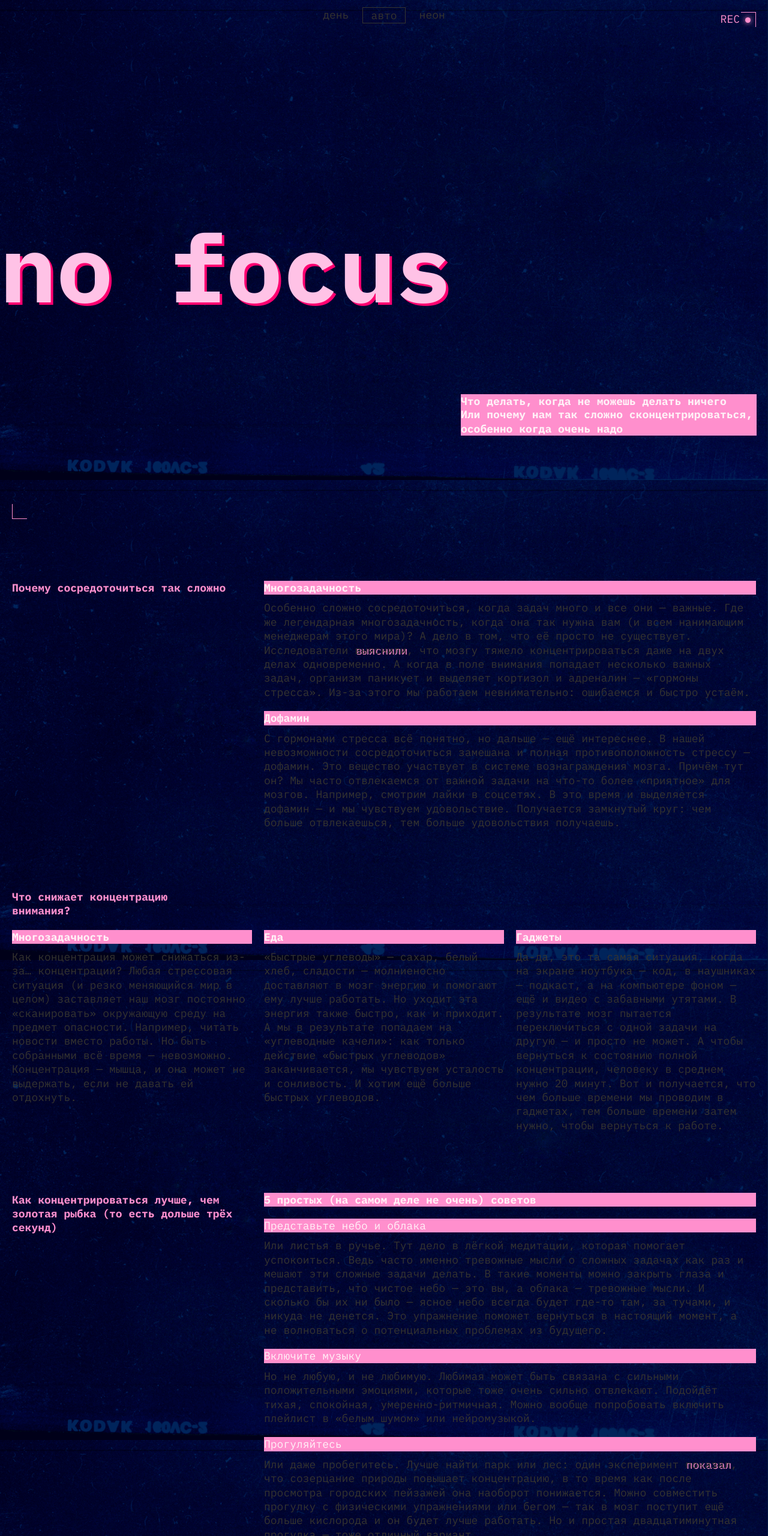
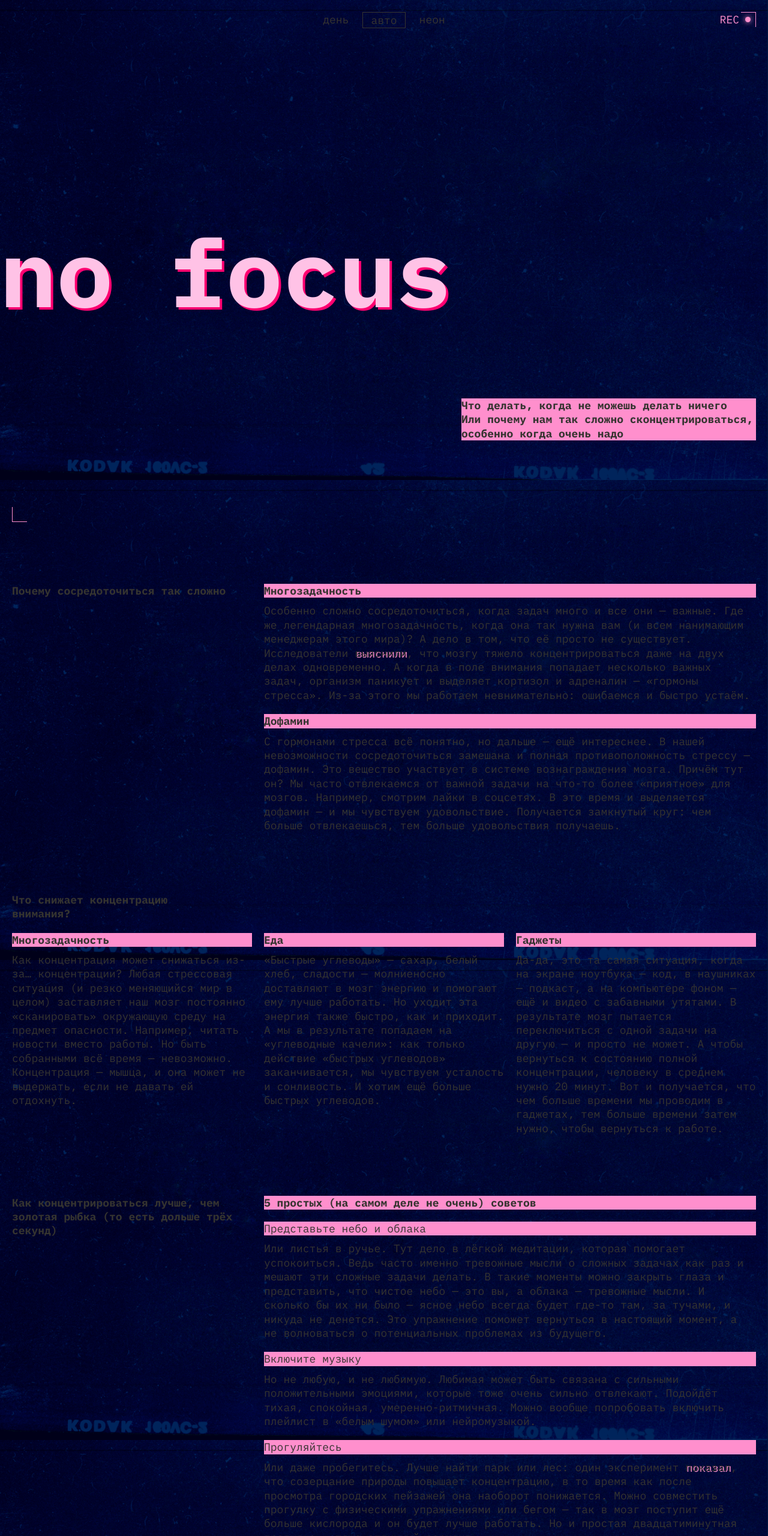
Before and after one commit to appleblossoms/slozhno-sosredotochitsya, a plain HTML site: page index.html in a window 1280 px wide. Shown: the top 2560 px of the page at 60% size. Drawn offline with Linux system fonts and the light colour scheme.

Commit message:
a few improvements

```diff
--- a/index.html
+++ b/index.html
@@ -1,16 +1,16 @@
 <!DOCTYPE html>
 <html lang="ru">
   <head>
-    <meta charset="UTF-8" />
-    <meta http-equiv="X-UA-Compatible" content="IE=edge" />
-    <meta name="viewport" content="width=device-width, initial-scale=1.0" />
+    <meta charset="UTF-8"/>
+    <meta http-equiv="X-UA-Compatible" content="IE=edge"/>
+    <meta name="viewport" content="width=device-width, initial-scale=1.0"/>
     <title>Сложно сосредоточиться</title>
+    <link rel="stylesheet" href="./fonts/fonts.css">
+    <link rel="stylesheet" href="./styles/globals.css">
     <link rel="stylesheet" href="./styles/variables.css">
     <link rel="stylesheet" href="./styles/style.css">
     <link rel="stylesheet" href="./styles/dark.css">
     <link rel="stylesheet" href="./styles/light.css">
-    <link rel="stylesheet" href="./styles/globals.css">
-    <link rel="stylesheet" href="./fonts/fonts.css">
     <meta name="color-scheme" content="dark light">
     <link rel="icon" href="./images/favicon.ico" sizes="any">
     <link rel="icon" href="./images/favicon.svg" type="image/svg+xml">
@@ -53,69 +53,68 @@
     </header>
     <main class="main">
       <section class="main__section">
-        <h2 class="main__section-title">Почему сосредоточиться так
-сложно</h2>
-        <ul class="main__section-list">
-          <lh class="title-decor">Многозадачность</lh>
-          <li class="main__section-list_item">
+        <h2 class="main__section-title">Почему сосредоточиться так сложно</h2>
+        <article class="main__section-list">
+          <h3 class="main__section-list_header title-decor">Многозадачность</h3>
+          <p class="main__section-list_item">
             Особенно сложно сосредоточиться, когда задач много и все они — важные. Где же легендарная многозадачность, когда она так нужна вам (и всем нанимающим менеджерам этого мира)? А дело в том, что её просто не существует. Исследователи <a class="link" href="https://dana.org/article/multicosts-of-multitasking/">выяснили</a>, что мозгу тяжело концентрироваться даже на двух делах одновременно. А когда в поле внимания попадает несколько важных задач, организм паникует и выделяет кортизол и адреналин — «гормоны стресса». Из-за этого мы работаем невнимательно: ошибаемся и быстро устаём.
-          </li>
-          <lh class="title-decor">Дофамин</lh>
-          <li class="main__section-list_item">
+          </p>
+          <h3 class="main__section-list_header title-decor">Дофамин</h3>
+          <p class="main__section-list_item">
             С гормонами стресса всё понятно, но дальше — ещё интереснее. В нашей невозможности сосредоточиться замешана и полная противоположность стрессу — дофамин. Это вещество участвует в системе вознаграждения мозга. Причём тут он? Мы часто отвлекаемся от важной задачи на что-то более «приятное» для мозгов. Например, смотрим лайки в соцсетях. В это время и выделяется дофамин — и мы чувствуем удовольствие. Получается замкнутый круг: чем больше отвлекаешься, тем больше удовольствия получаешь.
-          </li>
-        </ul>
+          </p>
+        </article>
       </section>
 
       <section class="main__section">
         <h2 class="main__section-title">Что снижает концентрацию внимания?</h2>
-        <ul class="main__section-list">
-          <lh class="title-decor">Многозадачность</lh>
-          <li class="main__section-list_item">
+        <article class="main__section-list">
+          <h3 class="main__section-list_header title-decor">Многозадачность</h3>
+          <p class="main__section-list_item">
             Как концентрация может снижаться из-за… концентрации? Любая стрессовая ситуация (и резко меняющийся мир в целом) заставляет наш мозг постоянно «сканировать» окружающую среду на предмет опасности. Например, читать новости вместо работы. Но быть собранными всё время — невозможно. Концентрация — мышца, и она может не выдержать, если не давать ей отдохнуть.
-          </li>
-          <lh class="title-decor">Еда</lh>
-          <li class="main__section-list_item">
+          </p>
+          <h3 class="main__section-list_header title-decor">Еда</h3>
+          <p class="main__section-list_item">
             «Быстрые углеводы» — сахар, белый хлеб, сладости — молниеносно доставляют в мозг энергию и помогают ему лучше работать. Но уходит эта энергия также быстро, как и приходит. А мы в результате попадаем на «углеводные качели»: как только действие «быстрых углеводов» заканчивается, мы чувствуем усталость и сонливость. И хотим ещё больше быстрых углеводов.
-          </li>
-          <lh class="title-decor">Гаджеты</lh>
-          <li class="main__section-list_item">
+          </p>
+          <h3 class="main__section-list_header title-decor">Гаджеты</h3>
+          <p class="main__section-list_item">
             Да-да, это та самая ситуация, когда на экране ноутбука — код, в наушниках — подкаст, а на компьютере фоном — ещё и видео с забавными утятами. В результате мозг пытается переключиться с одной задачи на другую — и просто не может. А чтобы вернуться к состоянию полной концентрации, человеку в среднем нужно 20 минут. Вот и получается, что чем больше времени мы проводим в гаджетах, тем больше времени затем нужно, чтобы вернуться к работе.
-          </li>
-        </ul>
+          </p>
+        </article>
       </section>
 
       <section class="main__section">
         <h2 class="main__section-title">Как концентрироваться лучше, чем золотая рыбка (то есть дольше трёх секунд)</h2>
         <div class="wrapper">
-        <p class="title-decor">5 простых (на самом деле не очень) советов</p>
-        <ul class="main__section-list">
-          <lh class="title-decor">Представьте небо и облака</lh>
-          <li class="main__section-list_item">
+        <h3 class="title-decor">5 простых (на самом деле не очень) советов</h3>
+        <article class="main__section-list">
+          <h3 class="main__section-list_header title-decor">Представьте небо и облака</h3>
+          <p class="main__section-list_item">
             Или листья в ручье. Тут дело в лёгкой медитации, которая помогает успокоиться. Ведь часто именно тревожные мысли о сложных задачах как раз и мешают эти сложные задачи делать. В такие моменты можно закрыть глаза и представить, что чистое небо — это вы, а облака — тревожные мысли. И сколько бы их ни было — ясное небо всегда будет где-то там, за тучами, и никуда не денется. Это упражнение поможет вернуться в настоящий момент, а не волноваться о потенциальных проблемах из будущего.
-          </li>
-          <lh class="title-decor">Включите музыку</lh>
-          <li class="main__section-list_item">
+          </p>
+          <h3 class="main__section-list_header title-decor">Включите музыку</h3>
+          <p class="main__section-list_item">
             Но не любую, и не любимую. Любимая может быть связана с сильными положительными эмоциями, которые тоже очень сильно отвлекают. Подойдёт тихая, спокойная, умеренно-ритмичная. Можно вообще попробовать включить плейлист в «белым шумом» или нейромузыкой.
-          </li>
-          <lh class="title-decor">Прогуляйтесь</lh>
-          <li class="main__section-list_item">
+          </p>
+          <h3 class="main__section-list_header title-decor">Прогуляйтесь</h3>
+          <p class="main__section-list_item">
             Или даже пробегитесь. Лучше найти парк или лес: один эксперимент <a class="link" href="https://www.sciencedirect.com/science/article/abs/pii/S0272494415000328">показал</a>, что созерцание природы повышает концентрацию, в то время как после просмотра городских пейзажей она наоборот понижается. Можно совместить прогулку с физическими упражнениями или бегом — так в мозг поступит ещё больше кислорода и он будет лучше работать. Но и простая двадцатиминутная прогулка — тоже отличный вариант.
-          </li>
-          <lh class="title-decor">Хорошо ешьте</lh>
-          <li class="main__section-list_item">
+          </p>
+          <h3 class="main__section-list_header title-decor">Хорошо ешьте</h3>
+          <p class="main__section-list_item">
             Мы — не ваша бабушка, но это правда важно. Выбирайте продукты, которые препятствуют резким скачкам сахара в крови. Например, с высоким содержанием клетчатки: овощи, ягоды, бобовые (нут, чечевица, фасоль), коричневый рис, хлеб из цельнозерновой пшеницы.
-          </li>
-          <lh class="title-decor">Читайте</lh>
-          <li class="main__section-list_item">
+          </p>
+          <h3 class="main__section-list_header title-decor">Читайте</h3>
+          <p class="main__section-list_item">
             Настоящие бумажные книги. Это правда помогает с концентрацией: чтобы прочитать пост в соцсети, достаточно нескольких минут или даже секунд. А вот интересная книга способна затянуть и на несколько часов и круто тренирует направленное внимание.
-          </li>
-        </ul>
+          </p>
+        </article>
         </div>
       </section>
 
       <section class="main__section">
-        <p class="title-decor">А можно в картинках?</p>
+        <h2 class="title-decor">А можно в картинках?</h2>
         <div class="gallery">
           <img class="gallery__image" src="./images/sunset.png" alt="Закат солнца">
           <img class="gallery__image" src="./images/ice-cream.png" alt="Мороженое">
@@ -126,7 +125,7 @@
       </section>
     </main>
     <footer class="footer decorated-zone">
-      <p class="title">focus</p>
+      <h2 class="title">focus</h2>
     </footer>
     <script src="./scripts/script.js"></script>
   </body>
--- a/styles/light.css
+++ b/styles/light.css
@@ -4,8 +4,10 @@
   --content-color: #353430;
   --title-color: #FFC2E6;
   --header-shadow-color: #FF0070;
-  --nav-color: #353430;
+  --nav-color: var(--content-color);
   --hover-color: rgba(50, 49, 45, 0.40);
+  --title-decor-color: var(--content-color);
+  --main-section-title-color: var(--content-color);
   background-image: url(../images/cover-image-light.png);
 }
 
@@ -18,6 +20,8 @@
     --header-shadow-color: #FF0070;
     --nav-color: #353430;
     --hover-color: rgba(50, 49, 45, 0.40);
+    --title-decor-color: var(--content-color);
+    --main-section-title-color: var(--content-color);
     background-image: url(../images/cover-image-light.png);
     }
 }
@@ -37,3 +41,9 @@
 .page.theme_light .decorative-sign {
   display: none;
 }
+
+  /* @media (width < 1024px) {
+    .page.theme_light .header__theme-menu-list {
+    margin-block-start: 17.4%;
+  }
+  } */
--- a/styles/style.css
+++ b/styles/style.css
@@ -1,7 +1,6 @@
 .page {
-  font-family: 'IBM Plex mono', sans-serif;
+  font-family: "IBM Plex mono", sans-serif;
   font-size: 18px;
-  min-width: 1024px;
   padding: 10px;
   color: var(--content-color);
   background-color: var(--main-color);
@@ -11,6 +10,14 @@
   background-attachment: fixed;
 }
 
+.page.theme_light {
+  background-image: url(../images/cover-image-light.png);
+}
+
+.page.theme_dark {
+  background-image: url(../images/cover-image-dark.png);
+}
+
 .header {
   position: relative;
   margin-block-end: 14.08%;
@@ -18,7 +25,7 @@
 
 .header::before {
   position: absolute;
-  content: ' ';
+  content: " ";
   width: 25px;
   height: 25px;
   border-block-start: 1px solid var(--accent-color);
@@ -26,10 +33,11 @@
   border-inline-start: none;
   border-inline-end: 1px solid var(--accent-color);
   right: 0;
+  top: 0;
 }
 
 .header::after {
-  content: ' ';
+  content: " ";
   width: 25px;
   height: 25px;
   border-block-start: none;
@@ -42,21 +50,22 @@
 
 .decorative-sign {
   color: var(--accent-color);
-  margin-block-end: 10.4%;
-  display: flex;
-  width: 100%;
-  justify-content: end;
+  position: absolute;
+  right: 28px;
+  top: 1px;
 }
 
 .decorative-sign::after {
-  content: ' ';
+  content: " ";
   width: 9px;
   height: 9px;
-  margin: 9px;
   background-color: var(--accent-color);
   display: inline-block;
   border-radius: 50%;
   filter: drop-shadow(0px 0px 4px var(--accent-color));
+  position: absolute;
+  top: 7px;
+  left: 42px;
 }
 
 .header__theme-menu {
@@ -70,6 +79,7 @@
   display: flex;
   flex-direction: column;
   row-gap: 11px;
+  margin-block-start: 17.74%;
 }
 
 .header__theme-menu-button {
@@ -80,14 +90,14 @@
   width: 100%;
 }
 
-.header__theme-menu-button:hover {
+.header__theme-menu-item:hover {
   outline: 1px solid var(--hover-color);
 }
 
 .header__theme-menu-button:focus-visible {
-  border: none;
-  border-block-end: 1px solid var(--nav-color);
-  margin-block-end: -1px;
+  outline: none;
+  text-decoration: underline;
+  text-underline-offset: 5 px;
 }
 
 .header__theme-menu-button:focus {
@@ -96,7 +106,6 @@
 
 .header__theme-menu-button_active {
   border: 1px solid var(--nav-color);
-  margin-block-end: -1px;
   pointer-events: none;
 }
 
@@ -105,7 +114,17 @@
   text-decoration: none;
 }
 
-.link, .header__theme-menu-button, .link {
+.link:hover {
+  text-decoration: underline;
+}
+
+.link:focus-visible {
+  outline: 1px solid var(--content-color);
+}
+
+.link,
+.header__theme-menu-button,
+.link {
   cursor: pointer;
 }
 
@@ -115,14 +134,14 @@
   font-weight: 700;
   font-size: clamp(7.25rem, 7.25rem + 0vw, 7.25rem);
   line-height: 82.5%;
-  margin-block: 18.73% 15.49%;
+  margin-block: 18.87% 15.7%;
   display: flex;
   width: 100%;
   justify-content: start;
 }
 
 .title-decor {
-  color: var(--main-color);
+  color: var(--title-decor-color);
   background-color: var(--accent-color);
   font-weight: 700;
   line-height: 130%;
@@ -134,10 +153,6 @@
   margin-left: auto;
 }
 
-.title-wrapper .title-decor {
-  margin: -1px;
-}
-
 .main {
   margin-block-end: 14.08%;
 }
@@ -146,12 +161,17 @@
   margin-block-end: -20px;
 }
 
-.main__section:nth-of-type(3) lh {
+.main__section-list_header,
+.title-decor {
+  font-size: 18px;
+}
+
+.main__section:nth-of-type(3) .main__section-list_header {
   font-weight: 400;
 }
 
-.main__section:nth-of-type(3) p {
-  margin-block-end: 20px;
+.main__section:nth-of-type(3) .main__section-list_header:first-of-type {
+  margin-block-start: 20px;
 }
 
 .main__section:nth-of-type(4) .title-decor {
@@ -171,7 +191,7 @@
 }
 
 .main__section-title {
-  color: var(--accent-color);
+  color: var(--main-section-title-color);
   font-size: 18px;
   font-weight: 700;
   margin-block-end: 21px;
@@ -195,9 +215,11 @@
   display: inline;
 }
 
-footer::before {
+.footer::before {
   position: absolute;
-  content: ' ';
+  top: 0;
+  right: 0;
+  content: " ";
   width: 25px;
   height: 25px;
   border-block-start: 1px solid var(--accent-color);
@@ -207,12 +229,13 @@ footer::before {
 }
 
 .footer {
+  position: relative;
   display: grid;
   justify-items: end;
 }
 
 .footer::after {
-  content: ' ';
+  content: " ";
   width: 25px;
   height: 25px;
   border-block-start: none;
@@ -231,20 +254,13 @@ footer::before {
   text-shadow: 2px 2px 0 var(--header-shadow-color);
 }
 
-@media (width >= 1024px) {
-  .page .main__section:nth-of-type(2) .main__section-title {
-    width: 315px;
-    white-space: initial;
-  }
-}
-
 @media (width >= 768px) {
   .page {
     padding: 20px;
   }
 
-  .decorative-sign {
-    margin-block-end: 19.6%;
+  .header__theme-menu-list {
+    margin-block-start: 23.21%;
   }
 
   .title {
@@ -273,7 +289,8 @@ footer::before {
     margin-block-end: 11%;
   }
 
-  .main__section-list_item, .main__section-title {
+  .main__section-list_item,
+  .main__section-title {
     padding-inline-end: 0;
   }
 
@@ -358,10 +375,6 @@ footer::before {
     gap: 10px;
   }
 
-  .decorative-sign {
-    margin-block-end: -2.8%;
-  }
-
   .title-wrapper {
     min-width: 491px;
   }
@@ -374,7 +387,8 @@ footer::before {
     margin-block-end: 8.1%;
   }
 
-  .main__section:nth-of-type(1), .main__section:nth-of-type(3) {
+  .main__section:nth-of-type(1),
+  .main__section:nth-of-type(3) {
     gap: 10px;
   }
 
@@ -384,27 +398,43 @@ footer::before {
     row-gap: normal;
   }
 
-  .main__section:nth-of-type(2) .main__section-list .title-decor:nth-of-type(2) {
+  .main__section:nth-of-type(2) .main__section-title {
+    width: 315px;
+  }
+
+  .main__section:nth-of-type(2)
+    .main__section-list
+    .title-decor:nth-of-type(2) {
     grid-column-start: 2;
     grid-row-start: 1;
   }
 
-  .main__section:nth-of-type(2) .main__section-list .title-decor:nth-of-type(3) {
+  .main__section:nth-of-type(2)
+    .main__section-list
+    .title-decor:nth-of-type(3) {
     grid-column-start: 3;
     grid-row-start: 1;
   }
 
   .title {
     font-size: clamp(9.8125rem, 9.8125rem + 0vw, 9.8125rem);
-    margin-block: 27.6% 12%;
+    margin-block: 27.6% 11.78%;
   }
 
   .header::after {
-    margin-block-start: 9.26%;
+    margin-block-start: 8.94%;
   }
 
   .header {
     margin-block-end: 8.3%;
+  }
+
+  .header__theme-menu-list {
+    margin-block-start: 0;
+  }
+
+  .page.page.theme_auto .header__theme-menu-list {
+    margin-block-start: 0;
   }
 
   .gallery {
--- a/styles/variables.css
+++ b/styles/variables.css
@@ -1,9 +1,29 @@
 :root {
-  --main-color: #000028;
+  --main-color: #00183F;
   --accent-color: #FF0070;
   --content-color: #F1B2CE;
   --title-color: #DB00FF;
-  --header-shadow-color: #FF0070;
+  --header-shadow-color: var(--accent-color);
   --nav-color: #FF0070;
   --hover-color: rgba(255, 0, 112, 0.40);
+  --title-decor-color: #000028;
+  --main-section-title-color: var(--accent-color);
 }
+
+.page.theme_light .title-decor {
+  color: var(--content-color);
+}
+
+@media (prefers-color-scheme: light) {
+  .page.page.theme_auto {
+    background-image: url(../images/cover-image-light.png);
+    }
+
+    .page.page.theme_auto .decorative-sign {
+    display: none;
+  }
+
+    .page.page.theme_auto .header__theme-menu-list {
+      margin-block-start: 17.4%;
+    }
+}
```
Also changed, not shown: styles/dark.css (+20 -3 lines). Lines whose indentation alone changed are shown as unchanged.
